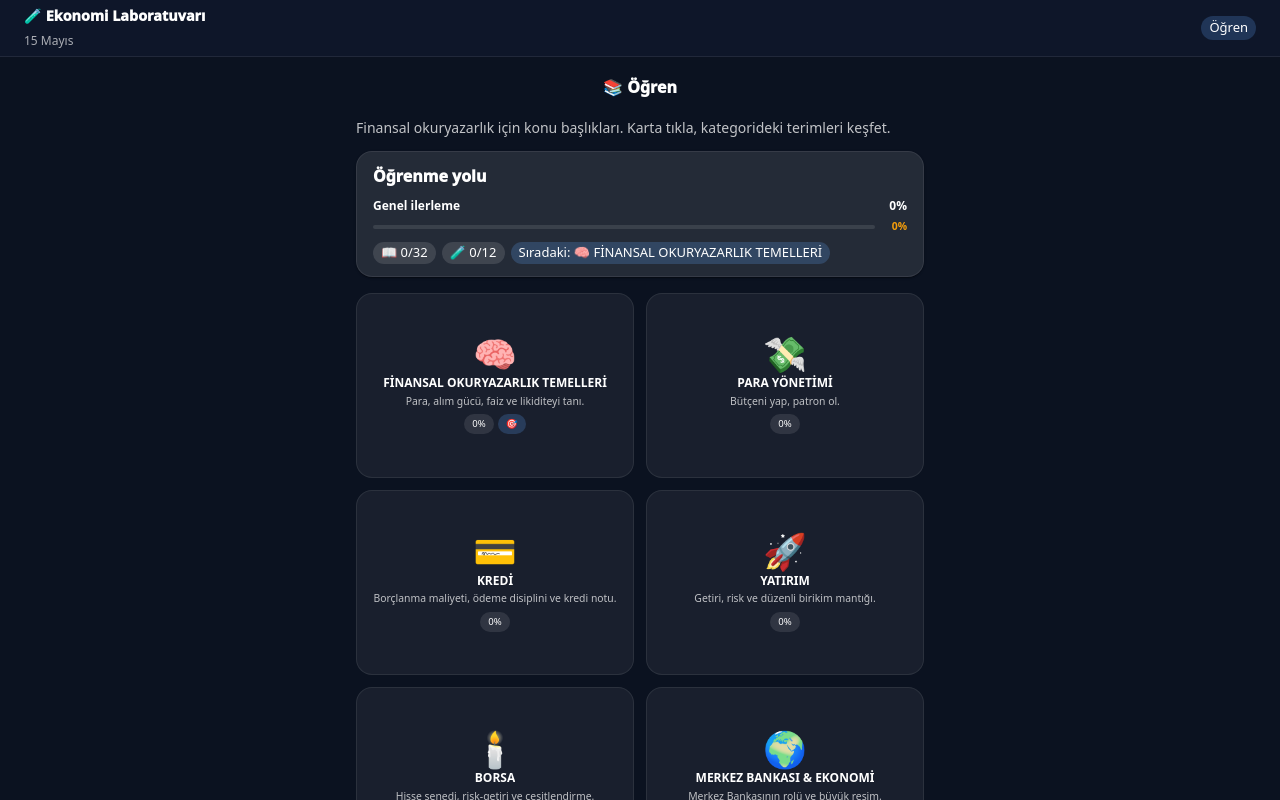
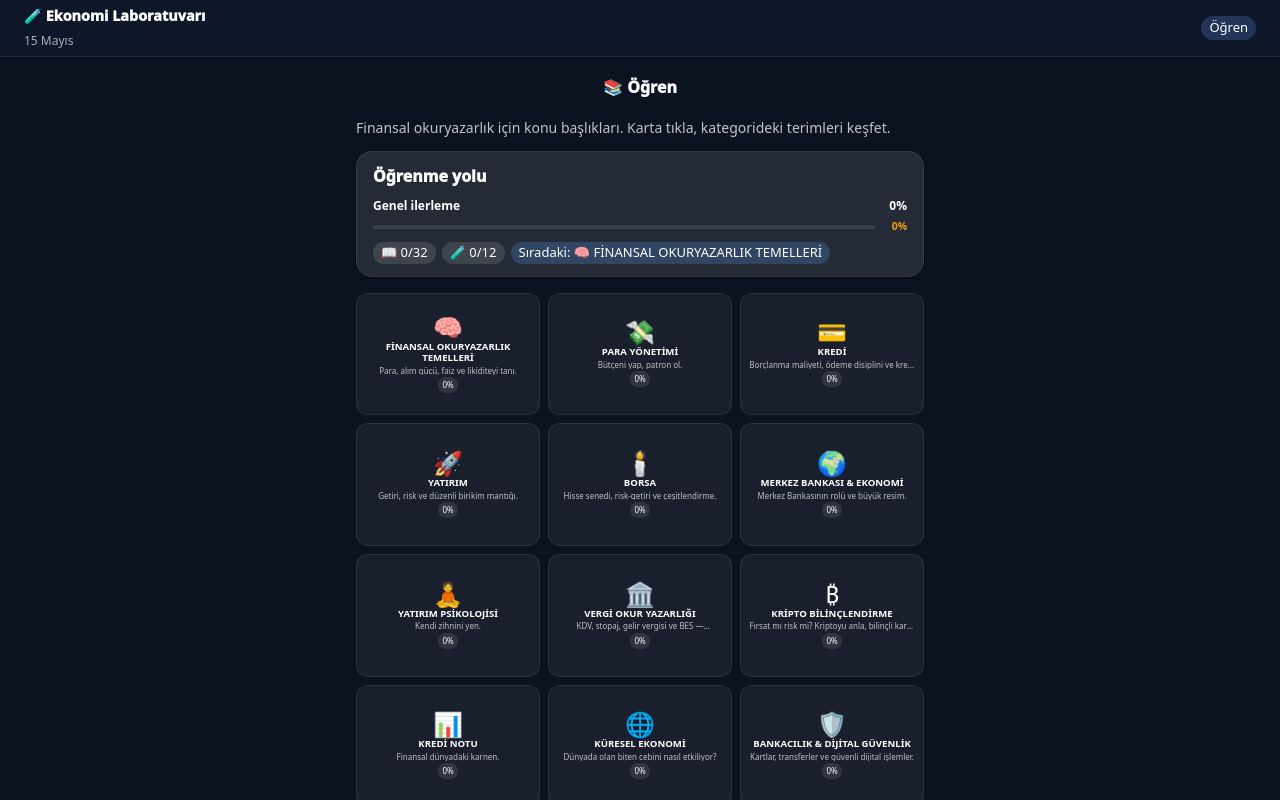
Before and after one commit to ege-kilavuz/economy-lab, a React (Vite) app: page / in a window 1280 px wide. Built offline with nearby package versions, Linux system fonts and the light colour scheme.

Commit message:
ui: 3 sütunlu kare grid, overflow fix
- ListView: 2 -> 3 sütun, daha küçük font/padding
- SimulationsScreen: 2 -> 3 sütun, kompakt kartlar
- overflow hidden ile taşma engellendi
- SimCardSquare teacherMode prop kaldırıldı

```diff
--- a/src/SimulationsScreen.tsx
+++ b/src/SimulationsScreen.tsx
@@ -100,7 +100,7 @@ const SIM_BORDERS: Record<SimId, string> = {
   bes: 'rgba(168,85,247,0.25)',
 };
 
-function SimCardSquare({ sim, onOpen, teacherMode, progress }: { sim: SimMeta; onOpen: () => void; teacherMode: boolean; progress: { openedSimulationIds: string[] } }) {
+function SimCardSquare({ sim, onOpen, progress }: { sim: SimMeta; onOpen: () => void; progress: { openedSimulationIds: string[] } }) {
   const opened = progress.openedSimulationIds.includes(sim.id);
   return (
     <Box
@@ -117,11 +117,12 @@ function SimCardSquare({ sim, onOpen, teacherMode, progress }: { sim: SimMeta; o
         border: `1px solid ${SIM_BORDERS[sim.id]}`,
         cursor: 'pointer',
         transition: 'all 0.15s ease',
-        p: { xs: 1.5, sm: 2 },
+        p: { xs: 0.75, sm: 1 },
+        minWidth: 0,
         '&:hover': {
           bgcolor: SIM_COLORS[sim.id].replace('0.15', '0.25'),
           borderColor: SIM_BORDERS[sim.id].replace('0.25', '0.4'),
-          transform: 'translateY(-2px)',
+          transform: 'translateY(-1px)',
         },
         '&:active': {
           transform: 'translateY(0)',
@@ -129,7 +130,7 @@ function SimCardSquare({ sim, onOpen, teacherMode, progress }: { sim: SimMeta; o
       }}
     >
       {/* Icon */}
-      <Typography sx={{ fontSize: { xs: '2rem', sm: '2.5rem' }, lineHeight: 1, mb: 0.75 }}>
+      <Typography sx={{ fontSize: { xs: '1.4rem', sm: '1.8rem' }, lineHeight: 1, mb: 0.25 }}>
         {SIM_ICONS[sim.id]}
       </Typography>
 
@@ -137,9 +138,9 @@ function SimCardSquare({ sim, onOpen, teacherMode, progress }: { sim: SimMeta; o
       <Typography
         fontWeight={900}
         sx={{
-          fontSize: { xs: '0.7rem', sm: '0.8rem' },
-          lineHeight: 1.3,
-          mb: 0.5,
+          fontSize: { xs: '0.55rem', sm: '0.6rem' },
+          lineHeight: 1.2,
+          mb: 0.25,
           maxWidth: '100%',
           overflow: 'hidden',
           textOverflow: 'ellipsis',
@@ -157,11 +158,11 @@ function SimCardSquare({ sim, onOpen, teacherMode, progress }: { sim: SimMeta; o
         variant="caption"
         sx={{
           opacity: 0.72,
-          fontSize: { xs: '0.55rem', sm: '0.6rem' },
-          lineHeight: 1.3,
-          mb: 0.75,
+          fontSize: { xs: '0.45rem', sm: '0.5rem' },
+          lineHeight: 1.2,
+          mb: 0.25,
           display: '-webkit-box',
-          WebkitLineClamp: 2,
+          WebkitLineClamp: 1,
           WebkitBoxOrient: 'vertical',
           overflow: 'hidden',
         }}
@@ -170,35 +171,14 @@ function SimCardSquare({ sim, onOpen, teacherMode, progress }: { sim: SimMeta; o
       </Typography>
 
       {/* Chips row */}
-      <Stack direction="row" spacing={0.5} justifyContent="center" flexWrap="wrap" useFlexGap>
-        <Chip size="small" label={`${sim.minutes}dk`} sx={{ height: 20, fontSize: '0.6rem', bgcolor: 'rgba(255,255,255,0.12)', color: 'white' }} />
-        <Chip size="small" label={sim.level} sx={{ height: 20, fontSize: '0.6rem', bgcolor: 'rgba(255,255,255,0.12)', color: 'white' }} />
+      <Stack direction="row" spacing={0.25} justifyContent="center" flexWrap="wrap" useFlexGap>
+        <Chip size="small" label={`${sim.minutes}dk`} sx={{ height: 14, fontSize: '0.45rem', bgcolor: 'rgba(255,255,255,0.12)', color: 'white', '& .MuiChip-label': { px: 0.4 } }} />
         {opened ? (
-          <Chip size="small" label="✓" sx={{ height: 20, fontSize: '0.6rem', bgcolor: 'rgba(34,197,94,0.2)', color: '#22c55e' }} />
+          <Chip size="small" label="✓" sx={{ height: 14, fontSize: '0.45rem', bgcolor: 'rgba(34,197,94,0.2)', color: '#22c55e', '& .MuiChip-label': { px: 0.4 } }} />
         ) : (
-          <Chip size="small" label="Yeni" sx={{ height: 20, fontSize: '0.6rem', bgcolor: 'rgba(96,165,250,0.22)', color: '#60a5fa' }} />
+          <Chip size="small" label="Yeni" sx={{ height: 14, fontSize: '0.45rem', bgcolor: 'rgba(96,165,250,0.22)', color: '#60a5fa', '& .MuiChip-label': { px: 0.4 } }} />
         )}
       </Stack>
-
-      {/* Teacher mode: mini prompt preview */}
-      {teacherMode && (
-        <Typography
-          variant="caption"
-          sx={{
-            mt: 0.5,
-            opacity: 0.65,
-            fontSize: '0.5rem',
-            lineHeight: 1.2,
-            display: '-webkit-box',
-            WebkitLineClamp: 2,
-            WebkitBoxOrient: 'vertical',
-            overflow: 'hidden',
-            maxWidth: '100%',
-          }}
-        >
-          💡 {sim.teacherPrompts[0]}
-        </Typography>
-      )}
     </Box>
   );
 }
@@ -280,11 +260,11 @@ export function SimulationsScreen() {
       {/* ── 2-COLUMN SQUARE CARD GRID ── */}
       <Box sx={{
         display: 'grid',
-        gridTemplateColumns: '1fr 1fr',
-        gap: { xs: 1, sm: 1.5 },
+        gridTemplateColumns: 'repeat(3, 1fr)',
+        gap: { xs: 0.75, sm: 1 },
       }}>
         {SIMS.map((sim) => (
-          <SimCardSquare key={sim.id} sim={sim} teacherMode={teacherMode} progress={progress} onOpen={() => openSimulation(sim.id)} />
+          <SimCardSquare key={sim.id} sim={sim} progress={progress} onOpen={() => openSimulation(sim.id)} />
         ))}
       </Box>
     </Box>
--- a/src/learn/ListView.tsx
+++ b/src/learn/ListView.tsx
@@ -40,7 +40,7 @@ function MiniProgress({ value }: { value: number }) {
   );
 }
 
-export function ListView({ completedQuizIds, openedItemIds, nextRecommendedId, nextRecommended, expandedScenarioId, onSetView, onScenarioToggle }: Props) {
+export function ListView({ completedQuizIds, openedItemIds, nextRecommendedId: _nextRecommendedId, nextRecommended, expandedScenarioId, onSetView, onScenarioToggle }: Props) {
   const totalItems = LEARN_CATEGORIES.reduce((sum, c) => sum + c.items.length, 0);
   const totalRead = LEARN_CATEGORIES.reduce((sum, c) => sum + c.items.filter(it => openedItemIds.includes(it.id)).length, 0);
   const totalQuizDone = completedQuizIds.length;
@@ -78,11 +78,11 @@ export function ListView({ completedQuizIds, openedItemIds, nextRecommendedId, n
         </CardContent>
       </GlassCard>
 
-      {/* ── 2-COLUMN SQUARE CARD GRID ── */}
+      {/* ── 3-COLUMN GRID ── */}
       <Box sx={{
         display: 'grid',
-        gridTemplateColumns: '1fr 1fr',
-        gap: { xs: 1, sm: 1.5 },
+        gridTemplateColumns: 'repeat(3, 1fr)',
+        gap: { xs: 0.75, sm: 1 },
         mt: 2,
       }}>
         {LEARN_CATEGORIES.map((c) => {
@@ -100,16 +100,17 @@ export function ListView({ completedQuizIds, openedItemIds, nextRecommendedId, n
                 justifyContent: 'center',
                 textAlign: 'center',
                 aspectRatio: '3 / 2',
-                borderRadius: 4,
+                borderRadius: 3,
                 bgcolor: 'rgba(255,255,255,0.06)',
                 border: '1px solid rgba(255,255,255,0.08)',
                 cursor: 'pointer',
                 transition: 'all 0.15s ease',
-                p: { xs: 1.5, sm: 2 },
+                p: { xs: 0.75, sm: 1 },
+                minWidth: 0,
                 '&:hover': {
                   bgcolor: 'rgba(255,255,255,0.1)',
                   borderColor: 'rgba(255,255,255,0.18)',
-                  transform: 'translateY(-2px)',
+                  transform: 'translateY(-1px)',
                 },
                 '&:active': {
                   transform: 'translateY(0)',
@@ -118,7 +119,7 @@ export function ListView({ completedQuizIds, openedItemIds, nextRecommendedId, n
               }}
             >
               {/* Icon */}
-              <Typography sx={{ fontSize: { xs: '1.8rem', sm: '2.2rem' }, lineHeight: 1, mb: 0.5 }}>
+              <Typography sx={{ fontSize: { xs: '1.2rem', sm: '1.5rem' }, lineHeight: 1, mb: 0.25 }}>
                 {c.icon}
               </Typography>
 
@@ -126,9 +127,9 @@ export function ListView({ completedQuizIds, openedItemIds, nextRecommendedId, n
               <Typography
                 fontWeight={900}
                 sx={{
-                  fontSize: { xs: '0.7rem', sm: '0.75rem' },
-                  lineHeight: 1.3,
-                  mb: 0.5,
+                  fontSize: { xs: '0.55rem', sm: '0.6rem' },
+                  lineHeight: 1.2,
+                  mb: 0.25,
                   maxWidth: '100%',
                   overflow: 'hidden',
                   textOverflow: 'ellipsis',
@@ -146,11 +147,11 @@ export function ListView({ completedQuizIds, openedItemIds, nextRecommendedId, n
                 variant="caption"
                 sx={{
                   opacity: 0.72,
-                  fontSize: { xs: '0.6rem', sm: '0.65rem' },
-                  lineHeight: 1.3,
-                  mb: 0.75,
+                  fontSize: { xs: '0.45rem', sm: '0.5rem' },
+                  lineHeight: 1.2,
+                  mb: 0.25,
                   display: '-webkit-box',
-                  WebkitLineClamp: 2,
+                  WebkitLineClamp: 1,
                   WebkitBoxOrient: 'vertical',
                   overflow: 'hidden',
                 }}
@@ -158,22 +159,19 @@ export function ListView({ completedQuizIds, openedItemIds, nextRecommendedId, n
                 {c.subtitle}
               </Typography>
 
-              {/* Mini chip: progress or recommended */}
-              <Stack direction="row" spacing={0.5} justifyContent="center" flexWrap="wrap" useFlexGap>
+              {/* Mini progress chip */}
               <Chip
                 size="small"
-                  label={totalPct >= 100 ? '✅ Tamam' : `${totalPct}%`}
+                label={totalPct >= 100 ? '✅' : `${totalPct}%`}
                 sx={{
-                    height: 20,
-                    fontSize: '0.6rem',
+                  height: 16,
+                  fontSize: '0.5rem',
+                  minWidth: 0,
                   bgcolor: totalPct >= 100 ? 'rgba(34,197,94,0.2)' : 'rgba(255,255,255,0.1)',
                   color: totalPct >= 100 ? '#22c55e' : 'white',
+                  '& .MuiChip-label': { px: 0.5 },
                 }}
               />
-                {nextRecommendedId === c.id && (
-                  <Chip size="small" label="🎯" sx={{ height: 20, fontSize: '0.6rem', bgcolor: 'rgba(96,165,250,0.22)', color: 'white' }} />
-                )}
-              </Stack>
             </Box>
           );
         })}
```
Lines whose indentation alone changed are shown as unchanged.
